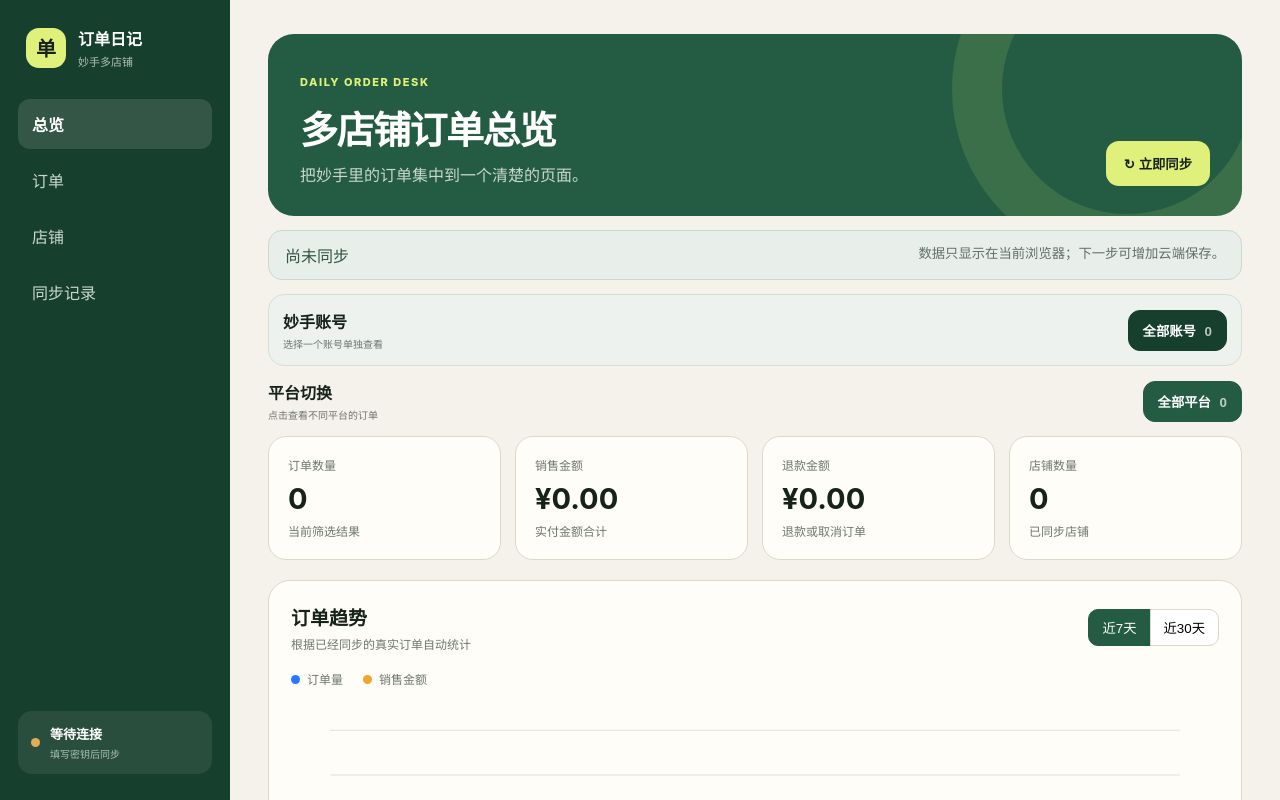
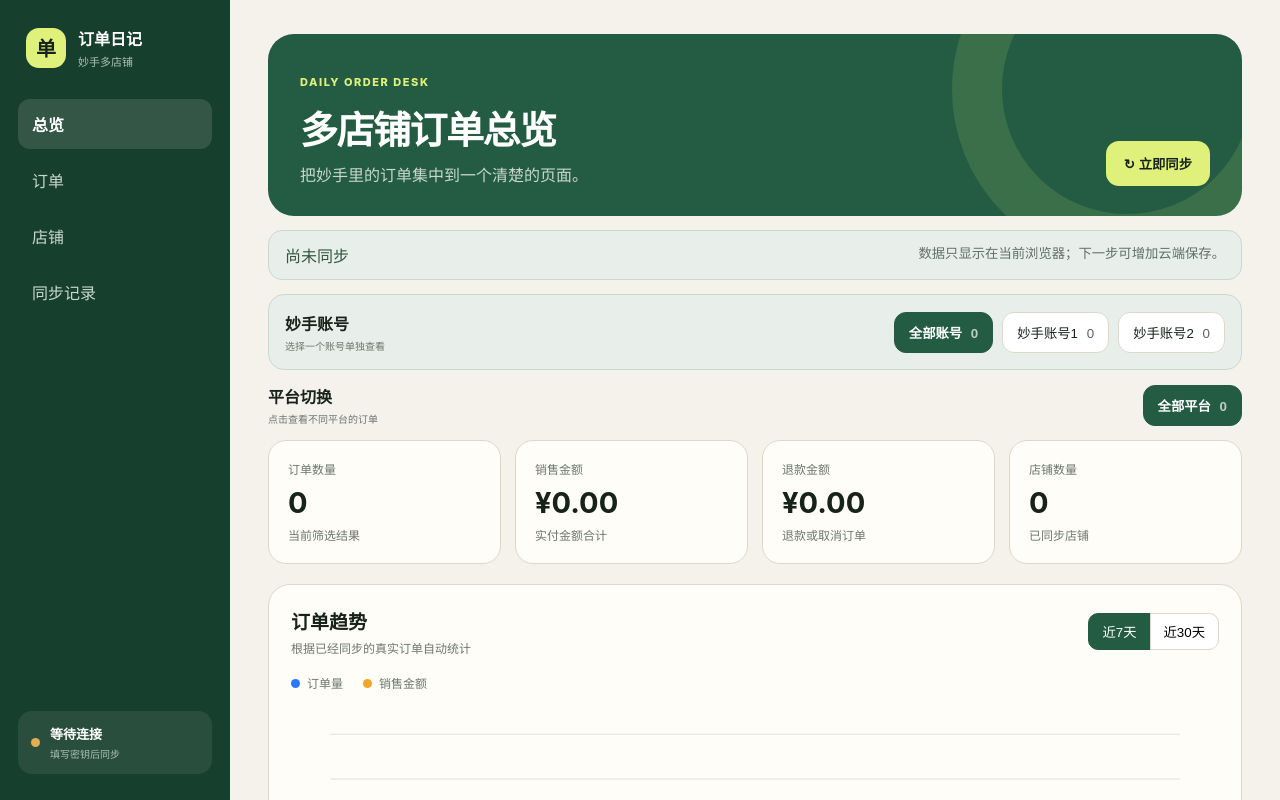
Before and after one commit to astonliu666-crypto/order-dashboard, a Next.js app in the folder jwks516/: page / in a window 1280 px wide. Shown: the top 800 px of the page. Built offline with nearby package versions, Linux system fonts and the light colour scheme; no server answers.

Commit message:
Add files via upload

```diff
--- /dev/null
+++ b/jwks516/app/accounts.css
@@ -0,0 +1,25 @@
+.account-switch {
+  display: flex;
+  align-items: center;
+  gap: 9px;
+  margin: 14px 0;
+  padding: 16px;
+  background: #e8eee9;
+  border: 1px solid #cad9ce;
+  border-radius: 16px;
+  overflow-x: auto;
+}
+.account-switch > div { margin-right: auto; min-width: 140px; }
+.account-switch b, .account-switch small { display: block; }
+.account-switch small { font-size: 10px; color: var(--muted); margin-top: 3px; }
+.account-switch button {
+  white-space: nowrap;
+  border: 1px solid var(--line);
+  background: #fff;
+  border-radius: 12px;
+  padding: 10px 14px;
+  color: var(--ink);
+  cursor: pointer;
+}
+.account-switch button.active { background: var(--green); border-color: var(--green); color: #fff; font-weight: 700; }
+.account-switch em { font-style: normal; opacity: .7; margin-left: 5px; }
--- a/jwks516/app/layout.tsx
+++ b/jwks516/app/layout.tsx
@@ -1,4 +1,5 @@
 import "./globals.css";
 import "./interactions.css";
+import "./accounts.css";
 export const metadata={title:"订单日记 · 妙手多店铺",description:"妙手ERP多店铺订单统计"};
 export default function Layout({children}:{children:React.ReactNode}){return <html lang="zh-CN"><body>{children}</body></html>}
--- a/jwks516/app/page.tsx
+++ b/jwks516/app/page.tsx
@@ -8,26 +8,25 @@ const iso=(date:string,end=false)=>`${date} ${end?"23:59:59":"00:00:00"}`;
 
 export default function Home(){
  const [view,setView]=useState("overview");
- const [account,setAccount]=useState("all"),[accounts,setAccounts]=useState<{id:string;name:string}[]>([]);
+ const [account,setAccount]=useState("all");
  const [platform,setPlatform]=useState("all");
  const [orders,setOrders]=useState<Pkg[]>([]),[date,setDate]=useState(today()),[shop,setShop]=useState("all"),[status,setStatus]=useState("all"),[query,setQuery]=useState("");
  const [syncing,setSyncing]=useState(false),[message,setMessage]=useState("尚未同步"),[lastSync,setLastSync]=useState("");
  const [trendDays,setTrendDays]=useState(7);
- useEffect(()=>{try{setOrders(JSON.parse(localStorage.getItem("miaoshou-orders")||"[]"));setLastSync(localStorage.getItem("miaoshou-last-sync")||"")}catch{}fetch("/api/miaoshou/sync").then(r=>r.json()).then(d=>setAccounts(d.accounts||[])).catch(()=>{})},[]);
- const normalized=useMemo(()=>orders.map((p:any)=>{const o=p.orderInfo||{};return {...p,_id:String(o.platformOrderSn||p.platformPackageNo||p.appPackageNo||o.opOrderId||Math.random()),_accountId:String(p._accountId||"1"),_accountName:String(p._accountName||"妙手账号1"),_shop:String(p.shopName||p.shopNick||p.shopId||"未知店铺"),_shopId:String(p.shopId||o.shopId||""),_platform:String(p.platformName||p.platform||o.platform||"未知平台"),_amount:Number(o.payAmount??o.orderAmount??0),_currency:String(o.currency||"CNY"),_status:String(p.appPackageStatusText||o.appOrderStatusText||p.platformPackageStatus||o.platformOrderStatus||"未知状态"),_time:String(o.gmtOrderStart||o.gmtPay||o.gmtOrderModified||""),_items:Array.isArray(p.items)?p.items:[]}}),[orders]);
- const accountOrders=useMemo(()=>normalized.filter(o=>account==="all"||o._accountId===account),[normalized,account]);
- const shops=useMemo(()=>Array.from(new Set(accountOrders.map(o=>o._shop))).sort(),[accountOrders]);
- const platforms=useMemo(()=>Array.from(new Set(accountOrders.map(o=>o._platform))).sort(),[accountOrders]);
- const shown=useMemo(()=>accountOrders.filter(o=>(platform==="all"||o._platform===platform)&&(shop==="all"||o._shop===shop)&&(status==="all"||o._status.includes(status))&&(!query||(o._id+o._shop+o._platform+o._items.map((i:any)=>i.title).join("")).toLowerCase().includes(query.toLowerCase()))&&(!o._time||o._time.slice(0,10)===date)),[accountOrders,platform,shop,status,query,date]);
+ useEffect(()=>{try{setOrders(JSON.parse(localStorage.getItem("miaoshou-orders")||"[]"));setLastSync(localStorage.getItem("miaoshou-last-sync")||"")}catch{}},[]);
+ const normalized=useMemo(()=>orders.map((p:any)=>{const o=p.orderInfo||{};return {...p,_account:String(p._account||"1"),_id:String(o.platformOrderSn||p.platformPackageNo||p.appPackageNo||o.opOrderId||Math.random()),_shop:String(p.shopName||p.shopNick||p.shopId||"未知店铺"),_shopId:String(p.shopId||o.shopId||""),_platform:String(p.platformName||p.platform||o.platform||"未知平台"),_amount:Number(o.payAmount??o.orderAmount??0),_currency:String(o.currency||"CNY"),_status:String(p.appPackageStatusText||o.appOrderStatusText||p.platformPackageStatus||o.platformOrderStatus||"未知状态"),_time:String(o.gmtOrderStart||o.gmtPay||o.gmtOrderModified||""),_items:Array.isArray(p.items)?p.items:[]}}),[orders]);
+ const shops=useMemo(()=>Array.from(new Set(normalized.map(o=>o._shop))).sort(),[normalized]);
+ const platforms=useMemo(()=>Array.from(new Set(normalized.map(o=>o._platform))).sort(),[normalized]);
+ const shown=useMemo(()=>normalized.filter(o=>(account==="all"||o._account===account)&&(platform==="all"||o._platform===platform)&&(shop==="all"||o._shop===shop)&&(status==="all"||o._status.includes(status))&&(!query||(o._id+o._shop+o._platform+o._items.map((i:any)=>i.title).join("")).toLowerCase().includes(query.toLowerCase()))&&(!o._time||o._time.slice(0,10)===date)),[normalized,account,platform,shop,status,query,date]);
  const sales=shown.reduce((n,o)=>n+o._amount,0),refunds=shown.filter(o=>/退|cancel|refund/i.test(o._status)).reduce((n,o)=>n+o._amount,0);
- const trend=useMemo(()=>Array.from({length:trendDays},(_,i)=>{const d=new Date();d.setDate(d.getDate()-(trendDays-1-i));const key=d.toISOString().slice(0,10);const list=accountOrders.filter(o=>(platform==="all"||o._platform===platform)&&o._time?.slice(0,10)===key);return {date:key.slice(5).replace("-","/"),count:list.length,sales:list.reduce((n,o)=>n+o._amount,0)}}),[accountOrders,platform,trendDays]);
- async function sync(){setSyncing(true);setMessage("正在读取妙手订单…");try{const res=await fetch("/api/miaoshou/sync",{method:"POST",headers:{"content-type":"application/json"},body:JSON.stringify({accountId:account,page:1,pageSize:100,modifiedFrom:iso(date),modifiedTo:iso(date,true)})});const data=await res.json();if(!res.ok||!data.ok)throw new Error(data.message||"同步失败");const byId=new Map(orders.map((x:any)=>[`${x._accountId||"1"}:${String(x.orderInfo?.platformOrderSn||x.platformPackageNo||x.appPackageNo)}`,x]));for(const x of data.packages||[])byId.set(`${x._accountId}:${String(x.orderInfo?.platformOrderSn||x.platformPackageNo||x.appPackageNo)}`,x);const next=Array.from(byId.values());setOrders(next);const time=new Date().toLocaleString("zh-CN");setLastSync(time);setMessage(`同步完成，本次读取 ${data.count} 条${data.errors?.length?`，${data.message}`:""}`);localStorage.setItem("miaoshou-orders",JSON.stringify(next));localStorage.setItem("miaoshou-last-sync",time)}catch(e){setMessage(e instanceof Error?e.message:"同步失败")}finally{setSyncing(false)}}
+ const trend=useMemo(()=>Array.from({length:trendDays},(_,i)=>{const d=new Date();d.setDate(d.getDate()-(trendDays-1-i));const key=d.toISOString().slice(0,10);const list=normalized.filter(o=>(account==="all"||o._account===account)&&(platform==="all"||o._platform===platform)&&o._time?.slice(0,10)===key);return {date:key.slice(5).replace("-","/"),count:list.length,sales:list.reduce((n,o)=>n+o._amount,0)}}),[normalized,account,platform,trendDays]);
+ async function sync(){setSyncing(true);setMessage("正在读取妙手订单…");try{const targets=account==="all"?["1","2"]:[account];const results=[];for(const target of targets){const res=await fetch("/api/miaoshou/sync",{method:"POST",headers:{"content-type":"application/json"},body:JSON.stringify({account:target,page:1,pageSize:100,modifiedFrom:iso(date),modifiedTo:iso(date,true)})});const data=await res.json();if(!res.ok||!data.ok)throw new Error(data.message||`妙手账号${target}同步失败`);results.push(data)}const byId=new Map(orders.map((x:any)=>[`${x._account||"1"}:${String(x.orderInfo?.platformOrderSn||x.platformPackageNo||x.appPackageNo)}`,x]));for(const result of results)for(const x of result.packages||[]){const tagged={...x,_account:String(result.account)};byId.set(`${result.account}:${String(x.orderInfo?.platformOrderSn||x.platformPackageNo||x.appPackageNo)}`,tagged)}const next=Array.from(byId.values());setOrders(next);const time=new Date().toLocaleString("zh-CN");const count=results.reduce((n,r)=>n+(r.count||0),0);setLastSync(time);setMessage(`同步完成，本次读取 ${count} 条`);localStorage.setItem("miaoshou-orders",JSON.stringify(next));localStorage.setItem("miaoshou-last-sync",time)}catch(e){setMessage(e instanceof Error?e.message:"同步失败")}finally{setSyncing(false)}}
  const go=(next:string)=>{setView(next);const selector=next==="orders"?".panel":next==="shops"?".stats":next==="history"?".notice":"header";setTimeout(()=>document.querySelector(selector)?.scrollIntoView({behavior:"smooth"}),0)};
  return <div className="app"><aside><div className="logo"><b>单</b><span>订单日记<small>妙手多店铺</small></span></div><nav><button className={view==="overview"?"active":""} onClick={()=>go("overview")}>总览</button><button className={view==="orders"?"active":""} onClick={()=>go("orders")}>订单</button><button className={view==="shops"?"active":""} onClick={()=>go("shops")}>店铺</button><button className={view==="history"?"active":""} onClick={()=>go("history")}>同步记录</button></nav><div className="connection"><i className={lastSync?"ok":""}/><div><b>{lastSync?"妙手已连接":"等待连接"}</b><small>{lastSync?`上次 ${lastSync}`:"填写密钥后同步"}</small></div></div></aside>
  <main><header><div><p className="eyebrow">DAILY ORDER DESK</p><h1>多店铺订单总览</h1><p>把妙手里的订单集中到一个清楚的页面。</p></div><button className="sync" onClick={sync} disabled={syncing}>{syncing?"同步中…":"↻ 立即同步"}</button></header>
  <section className={`notice ${view==="history"?"highlight":""}`}><span>{view==="history"?"最近一次同步：":""}{message}</span><small>{view==="history"&&lastSync?`同步时间：${lastSync}`:"数据只显示在当前浏览器；下一步可增加云端保存。"}</small></section>
- <section className="account-switch"><div><b>妙手账号</b><small>选择一个账号单独查看</small></div><button className={account==="all"?"active":""} onClick={()=>{setAccount("all");setPlatform("all");setShop("all")}}>全部账号 <em>{normalized.length}</em></button>{accounts.map(a=><button key={a.id} className={account===a.id?"active":""} onClick={()=>{setAccount(a.id);setPlatform("all");setShop("all")}}>{a.name} <em>{normalized.filter(o=>o._accountId===a.id).length}</em></button>)}</section>
- <section className="platform-switch"><div><b>平台切换</b><small>点击查看不同平台的订单</small></div><button className={platform==="all"?"active":""} onClick={()=>{setPlatform("all");setShop("all")}}>全部平台 <em>{accountOrders.length}</em></button>{platforms.map(p=><button key={p} className={platform===p?"active":""} onClick={()=>{setPlatform(p);setShop("all")}}>{platformLabel(p)} <em>{accountOrders.filter(o=>o._platform===p).length}</em></button>)}</section>
+ <section className="account-switch"><div><b>妙手账号</b><small>选择一个账号单独查看</small></div><button className={account==="all"?"active":""} onClick={()=>{setAccount("all");setPlatform("all");setShop("all")}}>全部账号 <em>{normalized.length}</em></button><button className={account==="1"?"active":""} onClick={()=>{setAccount("1");setPlatform("all");setShop("all")}}>妙手账号1 <em>{normalized.filter(o=>o._account==="1").length}</em></button><button className={account==="2"?"active":""} onClick={()=>{setAccount("2");setPlatform("all");setShop("all")}}>妙手账号2 <em>{normalized.filter(o=>o._account==="2").length}</em></button></section>
+ <section className="platform-switch"><div><b>平台切换</b><small>点击查看不同平台的订单</small></div><button className={platform==="all"?"active":""} onClick={()=>{setPlatform("all");setShop("all")}}>全部平台 <em>{normalized.length}</em></button>{platforms.map(p=><button key={p} className={platform===p?"active":""} onClick={()=>{setPlatform(p);setShop("all")}}>{platformLabel(p)} <em>{normalized.filter(o=>o._platform===p).length}</em></button>)}</section>
  <section className={`stats ${view==="shops"?"highlight":""}`}><Card label="订单数量" value={String(shown.length)} note="当前筛选结果"/><Card label="销售金额" value={money(sales,shown[0]?._currency)} note="实付金额合计"/><Card label="退款金额" value={money(refunds,shown[0]?._currency)} note="退款或取消订单"/><Card label="店铺数量" value={String(shops.length)} note={view==="shops"?(shops.join("、")||"暂无店铺"):"已同步店铺"}/></section>
  {view==="overview"&&<TrendChart data={trend} days={trendDays} onDays={setTrendDays}/>}
  <section className="panel"><div className="toolbar"><div><h2>订单列表</h2><p>按日期、店铺和状态查看</p></div><input type="date" value={date} onChange={e=>setDate(e.target.value)}/><select value={shop} onChange={e=>setShop(e.target.value)}><option value="all">全部店铺</option>{shops.map(s=><option key={s}>{s}</option>)}</select><select value={status} onChange={e=>setStatus(e.target.value)}><option value="all">全部状态</option><option>待发货</option><option>已发货</option><option>已完成</option><option>退款</option><option>取消</option></select><input className="search" value={query} onChange={e=>setQuery(e.target.value)} placeholder="搜索订单号、店铺或商品"/></div>
```
